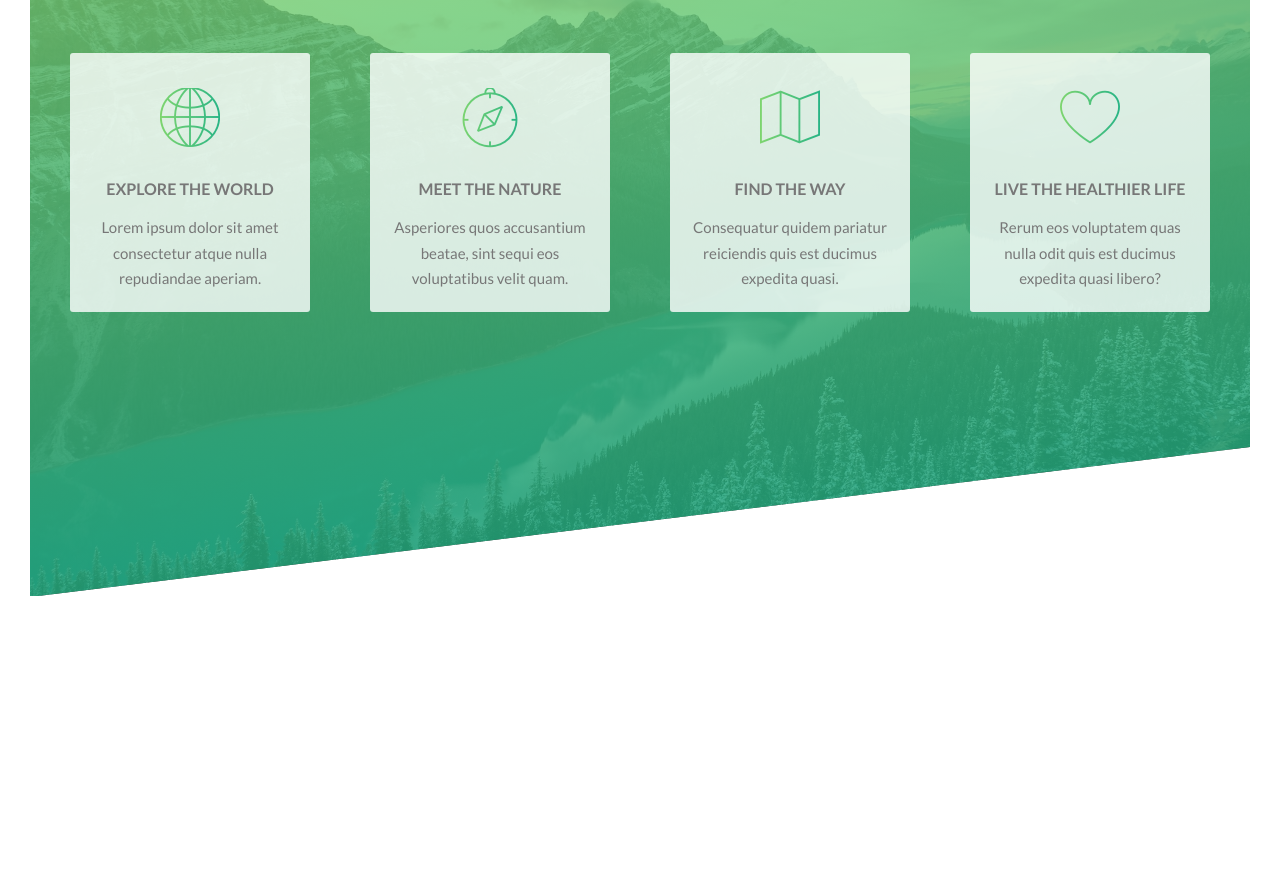
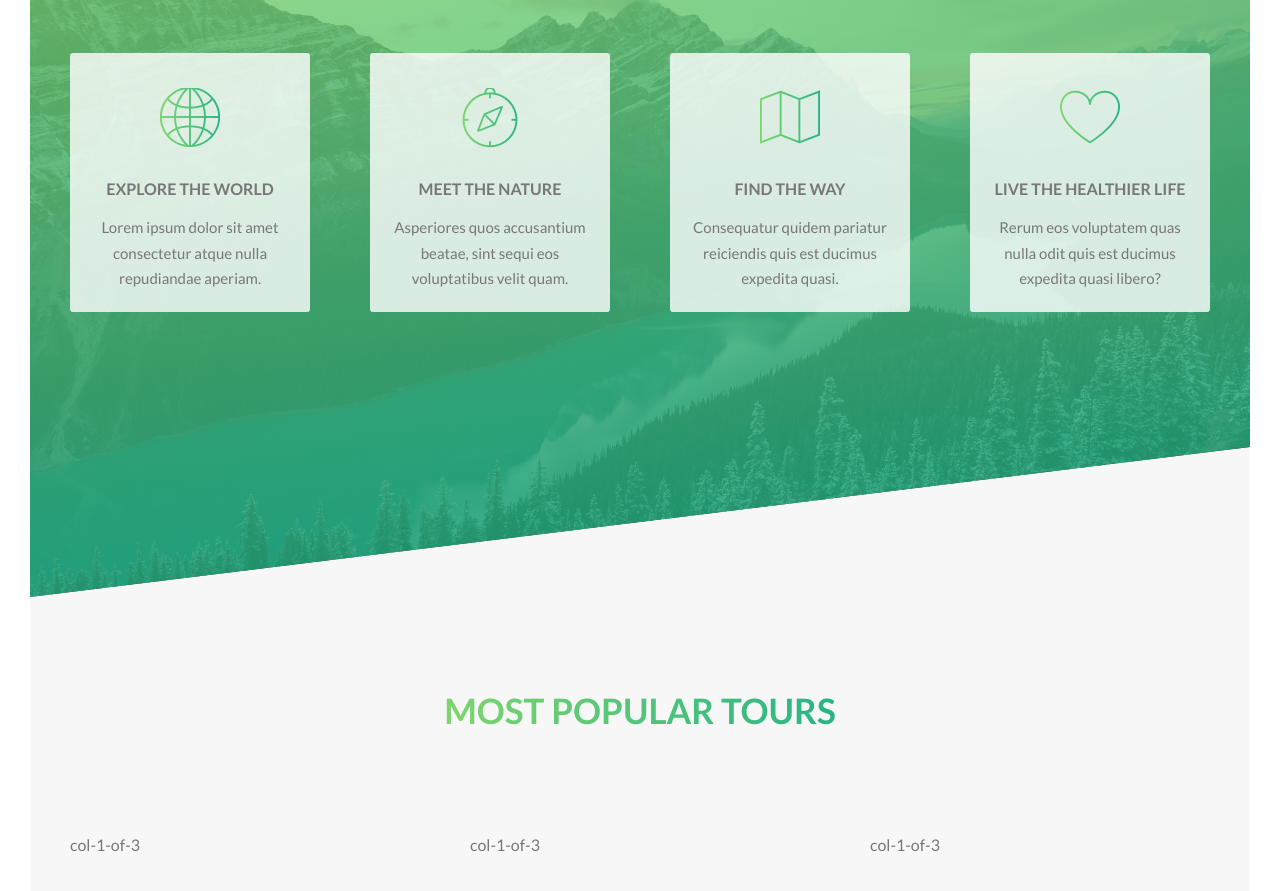
Before and after one commit to anitkumarsingh/advanced-css-natours, a website: page index.html in a window 1280 px wide. Shown: the part 1781-2672 px from the top of the page. Before the commit the page ends 2377 px from the top, so only its background shows below. Drawn offline with Linux system fonts and the light colour scheme.

Commit message:
tour section layout

```diff
--- a/index.html
+++ b/index.html
@@ -118,6 +118,16 @@
 					</div>
 				</div>
 			</section>
+			<section class="section__tours">
+				<div class="u-text-center u-margin-bottom-large">
+					<h2 class="secondary-heading">Most popular tours</h2>
+				</div>
+				<div class="row">
+					<div class="col-1-of-3">col-1-of-3</div>
+					<div class="col-1-of-3">col-1-of-3</div>
+					<div class="col-1-of-3">col-1-of-3</div>
+				</div>
+			</section>
 		</main>
 		<!--
 		<section class="grid-test">
--- a/scss/pages/_home.scss
+++ b/scss/pages/_home.scss
@@ -15,3 +15,8 @@
 		transform: skewY(7deg);
 	}
 }
+.section__tours{
+	background-color:$light-grey-color-1 ;
+	padding: 25rem 0 50rem 0;
+	margin-top: -9rem;
+}
```
Also changed, not shown: css/style.css.
